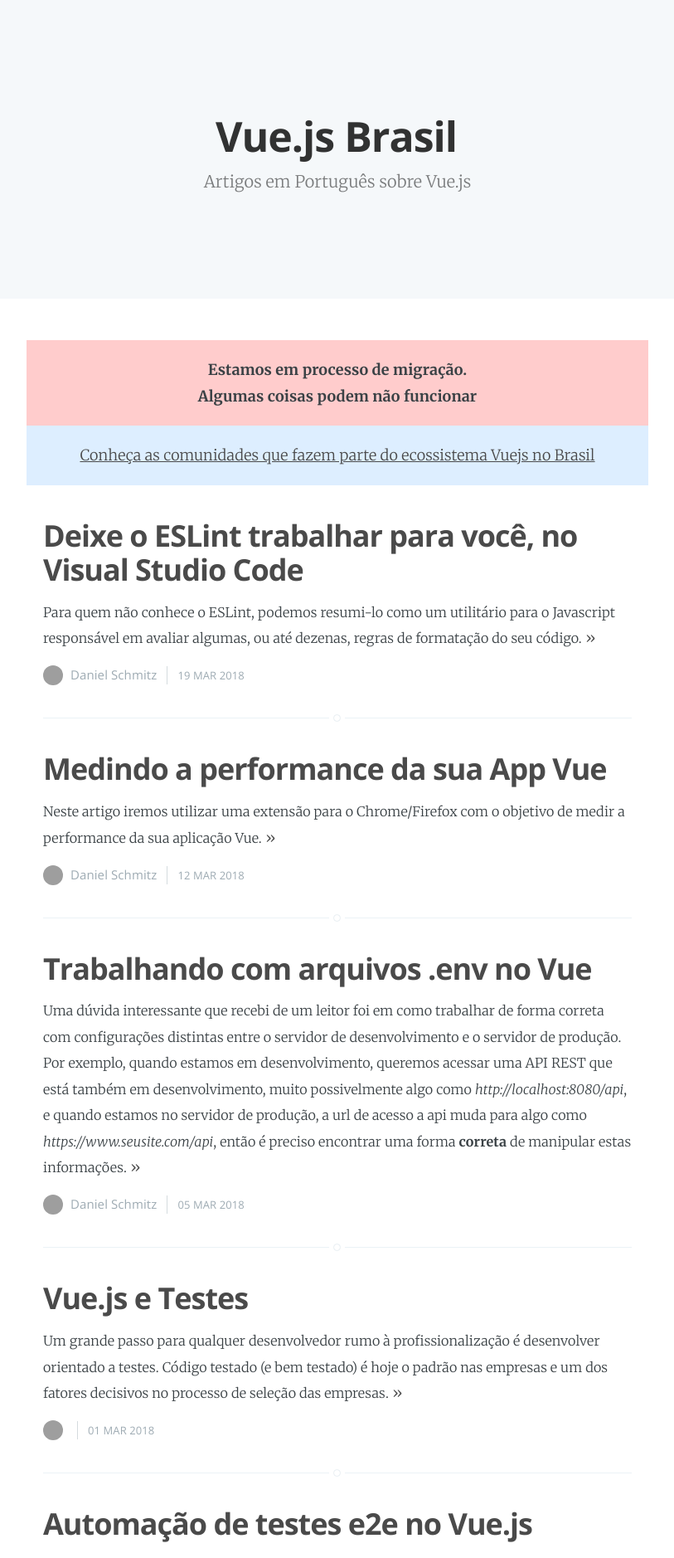
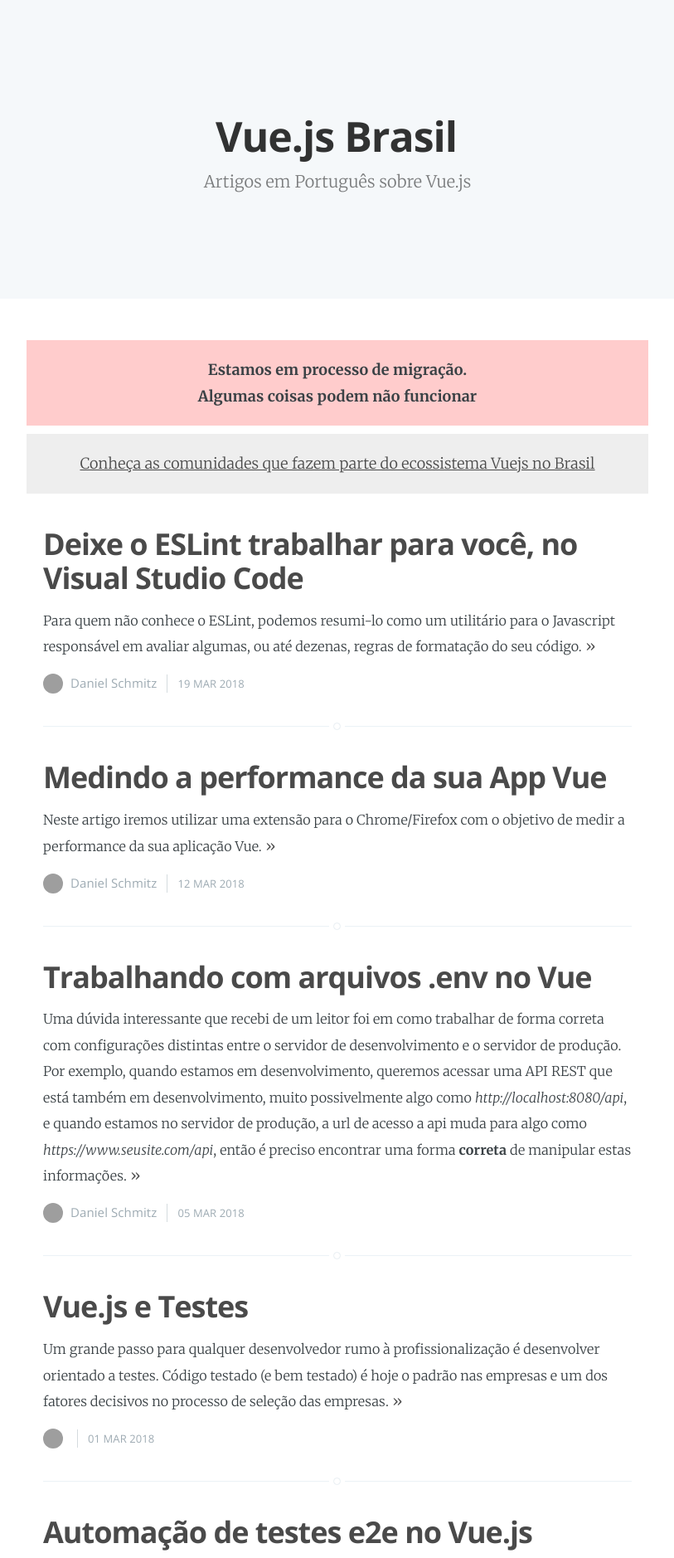
Before and after one commit to vuejs-br/blog, a Jekyll site: the page built from index.html, in a window 1280 px wide. Shown: the top 1878 px of the page at 83% size, without its empty margins (233-1046 px from the left). Built offline with Jekyll 4.4.1, drawn with Linux system fonts in a browser that asks for light colours; the list of posts is cut into pages by our own code; grey boxes are pictures that could not be loaded.

Commit message:
Update index.html

```diff
--- a/index.html
+++ b/index.html
@@ -33,7 +33,7 @@
     {% if site.warning %} <div class="main-header-content inner" style="background-color: #fcc;padding:20px;text-align: center"><b>{{ site.warning_message }}</b></div> {% endif %}
 
 
-    <div class="main-header-content inner" style="background-color: #def;padding:20px;text-align: center"><a href="https://github.com/vuejs-br/comunidades" target="_blank">Conheça as comunidades que fazem parte do ecossistema Vuejs no Brasil</div>
+    <div class="main-header-content inner" style="background-color: #eee;padding:20px;text-align: center;margin-top:10px"><a href="https://github.com/vuejs-br/comunidades" target="_blank">Conheça as comunidades que fazem parte do ecossistema Vuejs no Brasil</div>
 
     <div class="extra-pagination inner">
         {% include pagination.html %}
```
